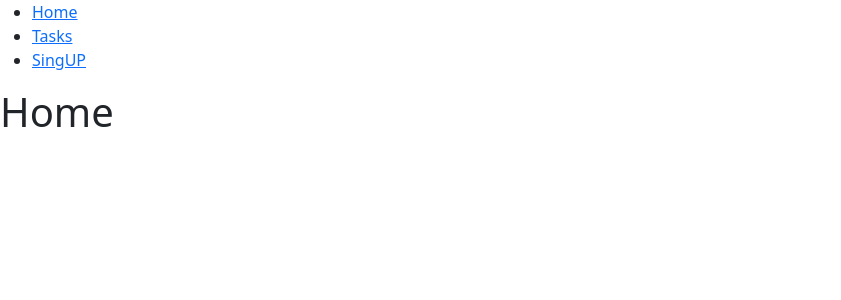
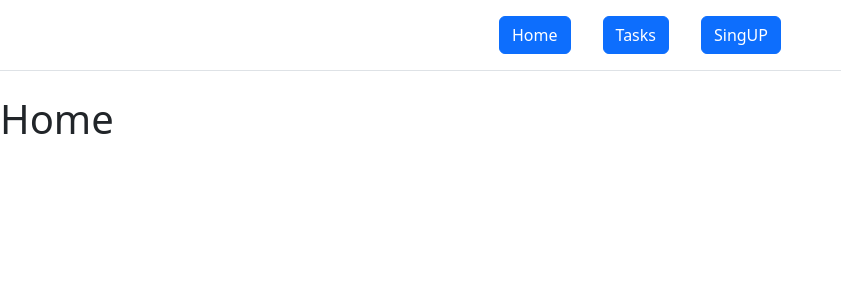
Before and after one commit to RFerMartinez/GestionTareas-Simple, a Django app: page / in a window 1280 px wide. Shown: the top 300 px of the page, without its empty margins (0-841 px from the left). Run offline with Django 5.2, Linux system fonts and the light colour scheme.

Commit message:
función logout

```diff
--- a/gestion_tareas/apps/tasks/views.py
+++ b/gestion_tareas/apps/tasks/views.py
@@ -6,7 +6,7 @@ from django.contrib.auth.forms import UserCreationForm
 from django.contrib.auth.models import User
 
 # Función para crear una cookie
-from django.contrib.auth import login as login_django
+from django.contrib.auth import login as login_django, logout as logout_django
 # Estas cooki me van a servir para obtener los datos del usuario, para saber si 'x tarea' fue
 # creada por ese usuario, o si el usuario tiene acceso a determinadas páginas
 
@@ -46,6 +46,9 @@ def signup(request):
 def tasks(request):
     return render(request, 'tasks/tasks.html')
 
+def logout(request):
+    logout_django(request)
+    return redirect('home')
 
 
 
--- a/gestion_tareas/gestion_tareas/urls.py
+++ b/gestion_tareas/gestion_tareas/urls.py
@@ -8,6 +8,7 @@ urlpatterns = [
 
     path('', views.home, name='home'),
     path('signup/', views.signup, name='signup'),
+    path('logout/', views.logout, name='logout'),
 
     # INCLUDE app 'tasks'
     path('tasks/', include('apps.tasks.urls')),
--- a/gestion_tareas/templates/layouts/header.html
+++ b/gestion_tareas/templates/layouts/header.html
@@ -1,19 +1,19 @@
 <header>
-    <nav>
-        <ul>
-            <li>
-                <a href="{% url 'home' %}">Home</a>
+    <nav class="d-flex felx-wrap justify-content-center justify-content-center-md-between py-3 mb-4 border-bottom ">
+        <ul class="nav nav-pills">
+            <li class="nav-item px-3">
+                <a href="{% url 'home' %}" class="btn btn-primary">Home</a>
             </li>
-            <li>
-                <a href="{% url 'tasks:tasks_home' %}">Tasks</a>
+            <li class="nav-item px-3">
+                <a href="{% url 'tasks:tasks_home' %}" class="btn btn-primary">Tasks</a>
             </li>
             {% if user.is_authenticated %}
-                <li>
-                    <a href="#" class="btn btn-primary disabled">LogOUT</a>
+                <li class="nav-item px-3">
+                    <a href="{% url 'logout' %}" class="btn btn-primary">LogOUT</a>
                 </li>
             {% else %}
-                <li>
-                    <a href="{% url 'signup' %}">SingUP</a>
+                <li class="nav-item px-3">
+                    <a href="{% url 'signup' %}" class="btn btn-primary">SingUP</a>
                 </li>
             {% endif %}
         </ul>
```
